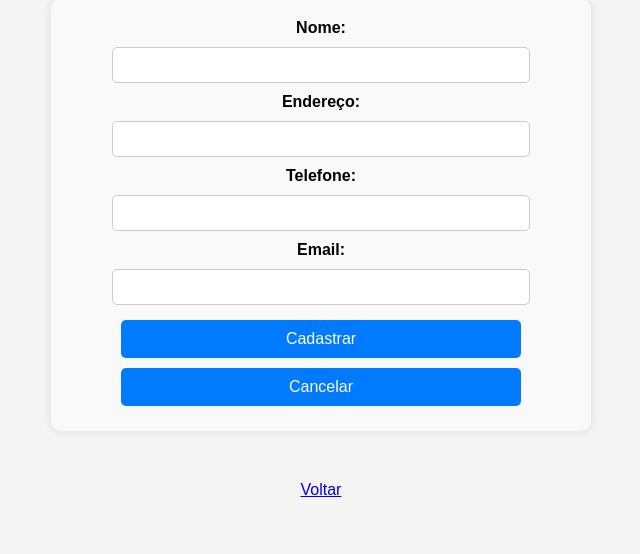
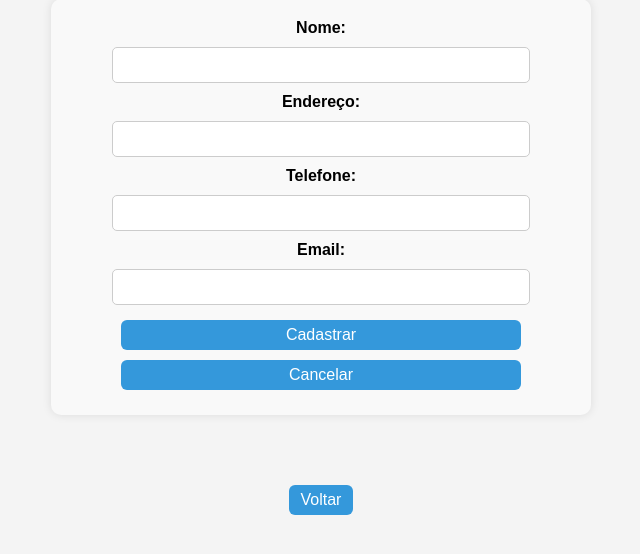
Before and after one commit to GustavoSSousaa/Prova_Gustavo-Sousa, a PHP site: page /cadastro_funcionario.php in a window 1280 px wide. Shown: the part 155-709 px from the top of the page, without its empty margins (319-959 px from the left). Run offline with PHP 8.4, Linux system fonts and the light colour scheme; a user stored in the database is signed in; data comes from the database, SQL or seed files in the repository.

Commit message:
mudança no css
Adicionei CSS nos iper links voltar

```diff
--- a/cadastro_funcionario.php
+++ b/cadastro_funcionario.php
@@ -37,6 +37,36 @@ if ($_SERVER["REQUEST_METHOD"]=="POST") {
     <title>Cadastrar Funcionario</title>
     <link rel="stylesheet" href="styles.css">
     <script src="mascaras.js"></script>
+
+    <style>
+    button {
+            padding: 6px 12px;
+            border-radius: 6px;
+            border: none;
+            background-color: #3498db;
+            color: white;
+            cursor: pointer;
+        }
+
+        button:hover {
+            background-color: #2980b9;
+        }
+        a.back-btn {
+            display: inline-block;
+            margin-top: 20px;
+            padding: 6px 12px;
+            border-radius: 6px;
+            text-decoration: none;
+            background-color: #3498db;
+            color: white;
+        }
+
+        a.back-btn:hover {
+            background-color: #2980b9;
+        }
+
+        </style>
+
 </head>
 <body>
     <h2>Cadastro de Funcionario</h2>
@@ -56,6 +86,6 @@ if ($_SERVER["REQUEST_METHOD"]=="POST") {
         <button type="submit">Cadastrar</button>
         <button type="reset">Cancelar</button>
     </form>
-    <a href="principal.php">Voltar</a>
+    <a href="principal.php" class="back-btn">Voltar</a>
 </body>
 </html>
```
Also changed, not shown: cadastro_usuario.php (+15 -1 lines).
